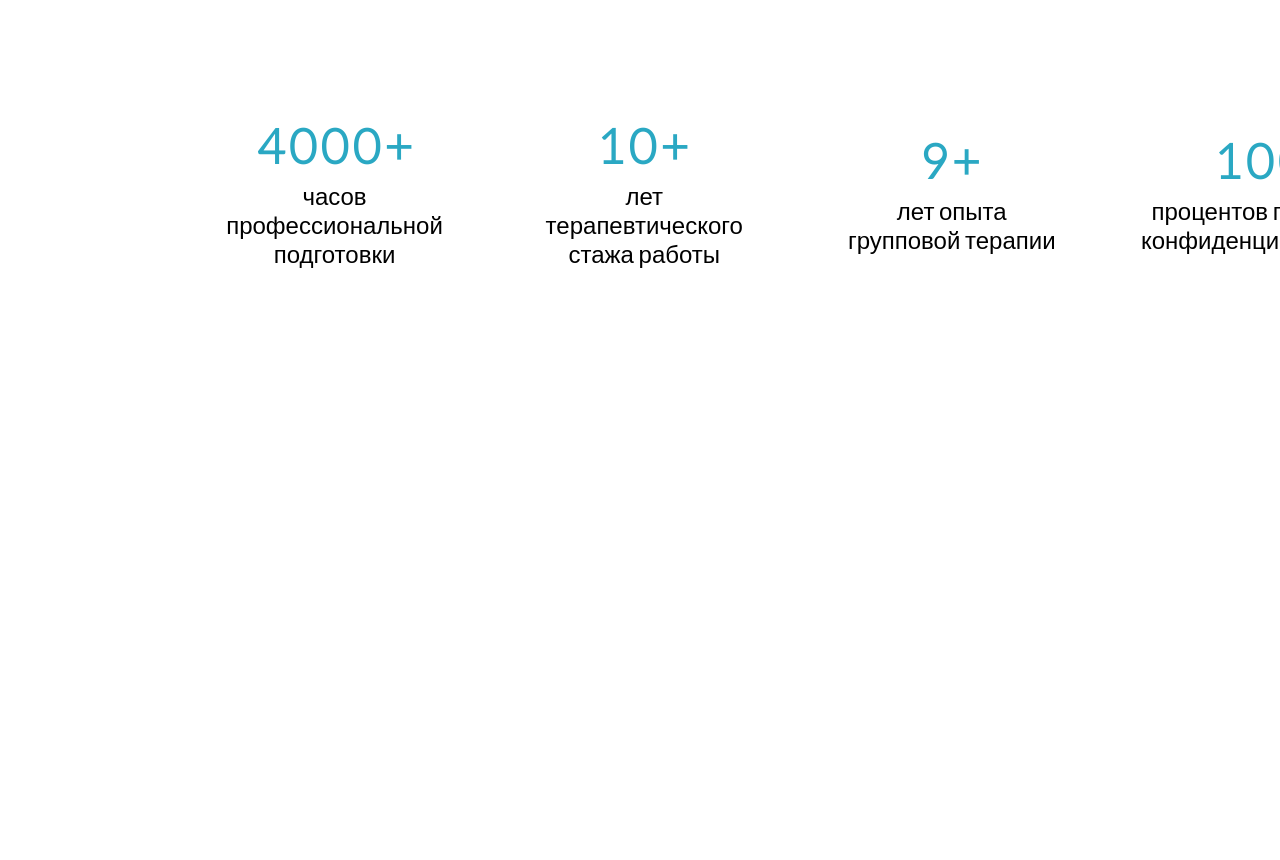
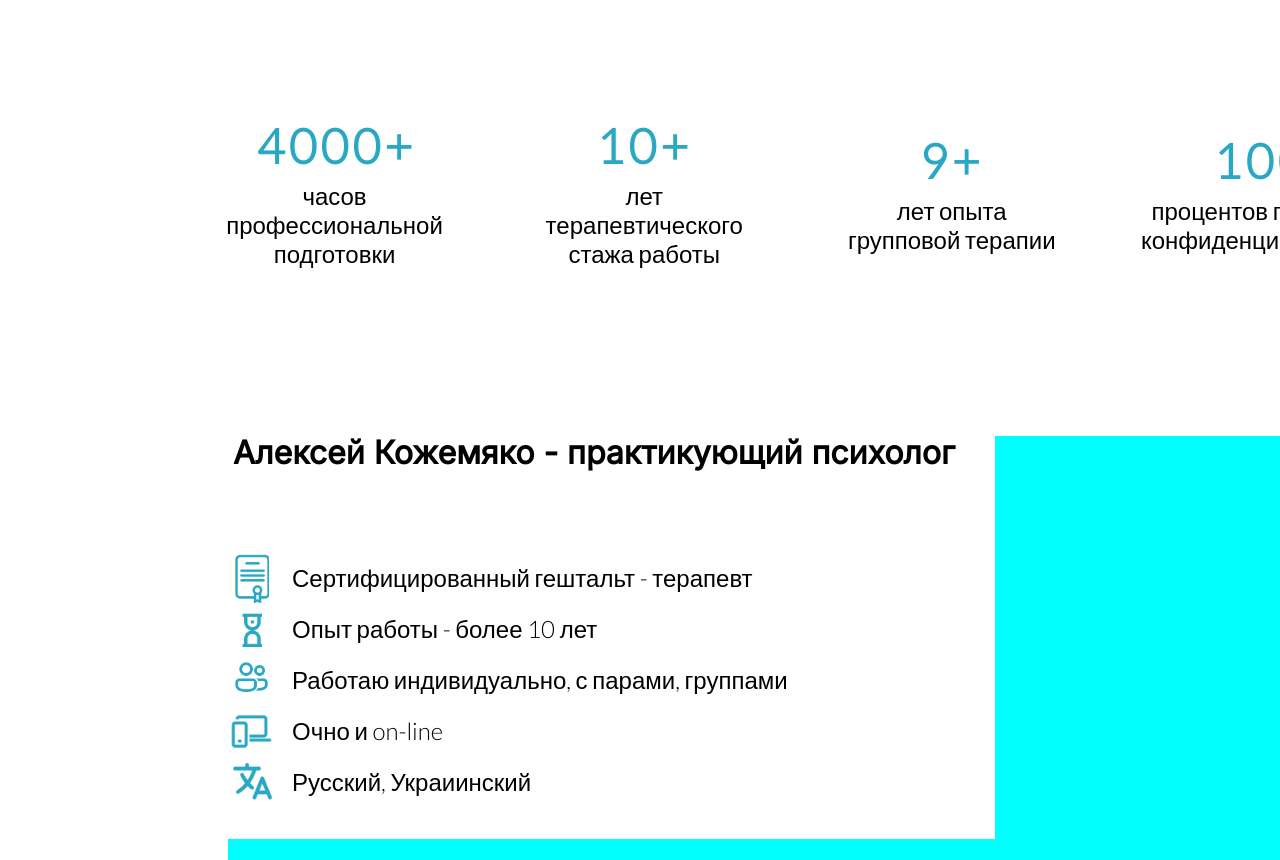
Before and after one commit to katas8n/real_project, a website built with Vite: page alex-psych/index.html in a window 1280 px wide. Shown: the part 843-1703 px from the top of the page. Before the commit the page ends 1143 px from the top, so only its background shows below. Built offline with nearby package versions, Linux system fonts and the light colour scheme.

Commit message:
add practice text block

```diff
--- a/alex-psych/index.html
+++ b/alex-psych/index.html
@@ -90,6 +90,28 @@
         процентов гарантия конфиденциальности
       </div>
     </main>
+
+    <main class="practice-wrapper">
+      <div class="practice-psychology__title">
+        <h2>Алексей Кожемяко - практикующий психолог</h2>
+        <div class="practice-wrapper__text">
+          <div class="practice-psychology__text">
+            <div>Сертифицированный гештальт - терапевт</div>
+            <div>Опыт работы - более 10 лет</div>
+            <div>Работаю индивидуально, с парами, группами</div>
+            <div>Очно и on-line</div>
+            <div>Русский, Украиинский</div>
+          </div>
+          <div class="practice-psychology__icons">
+            <img class="sertificate-icon" src="./icons/sertificate.png" alt="#">
+            <img class="time-icon" src="./icons/time.png" alt="#">
+            <img class="people-icon" src="./icons/people-icons.png" alt="#">
+            <img class="gadjets-icon" src="./icons/gadjets.png" alt="#">
+            <img class="language-icon" src="./icons/ion_language (2).png" alt="#">
+          </div>
+        </div>
+      </div>
+    </main>
     <script type="module" src="/main.js"></script>
   </body>
 </html>
--- a/alex-psych/style.css
+++ b/alex-psych/style.css
@@ -297,3 +297,87 @@ top: 66px;
   letter-spacing: 0.085em;
   color: var(--main-color);
 }
+
+.practice-wrapper {
+  position: absolute;
+  width: 1240px;
+  height: 424px;
+  left: 228px;
+  top: 1279px;
+  background-color: aqua;
+}
+
+.practice-psychology__title {
+  position: absolute;
+  width: 767px;
+  height: 403px;
+  color: var(--secondary-light-font-color);
+  background-color: var(--secondary-light-font-color)
+}
+
+.practice-psychology__title h2 {
+  position: absolute;
+  width: 755px;
+  height: 43px;
+  left: 5px;
+  top: -5px;
+  font-family: var(--primary-font);
+  font-style: normal;
+  font-weight: 800;
+  font-size: 32px;
+  line-height: 43px;
+  color: var(--primary-dark-font-color);
+}
+
+.practice-wrapper__text {
+  position: absolute;
+  width: 567px;
+  height: 306px;
+  left: 0px;
+  top: 116px;
+}
+
+.practice-psychology__text {
+  position: absolute;
+  gap: 1rem;
+  width: 503px;
+  height: 306px;
+  left: 64px;
+  font-family: var(--secondary-font);
+  font-style: normal;
+  font-weight: 400;
+  font-size: 24px;
+  line-height: 51px;
+  color: var(--primary-dark-font-color);
+}
+
+.practice-psychology__icons {
+  position: absolute;
+  top: 2px;
+  left: 2px;
+  display: flex;
+  flex-direction: column;
+  align-items: center;
+  gap: 10px;
+  width: 43px;
+}
+
+.sertificate-icon {
+  width: 35px;
+}
+
+.time-icon {
+  width: 20px;
+}
+
+.people-icon {
+  width: 43px;
+}
+
+.gadjets-icon {
+  width: 43px;
+}
+
+.language-icon {
+  width: 43px;
+}
```
Also changed, not shown: alex-psych/icons/ion_language (2).png (added).
